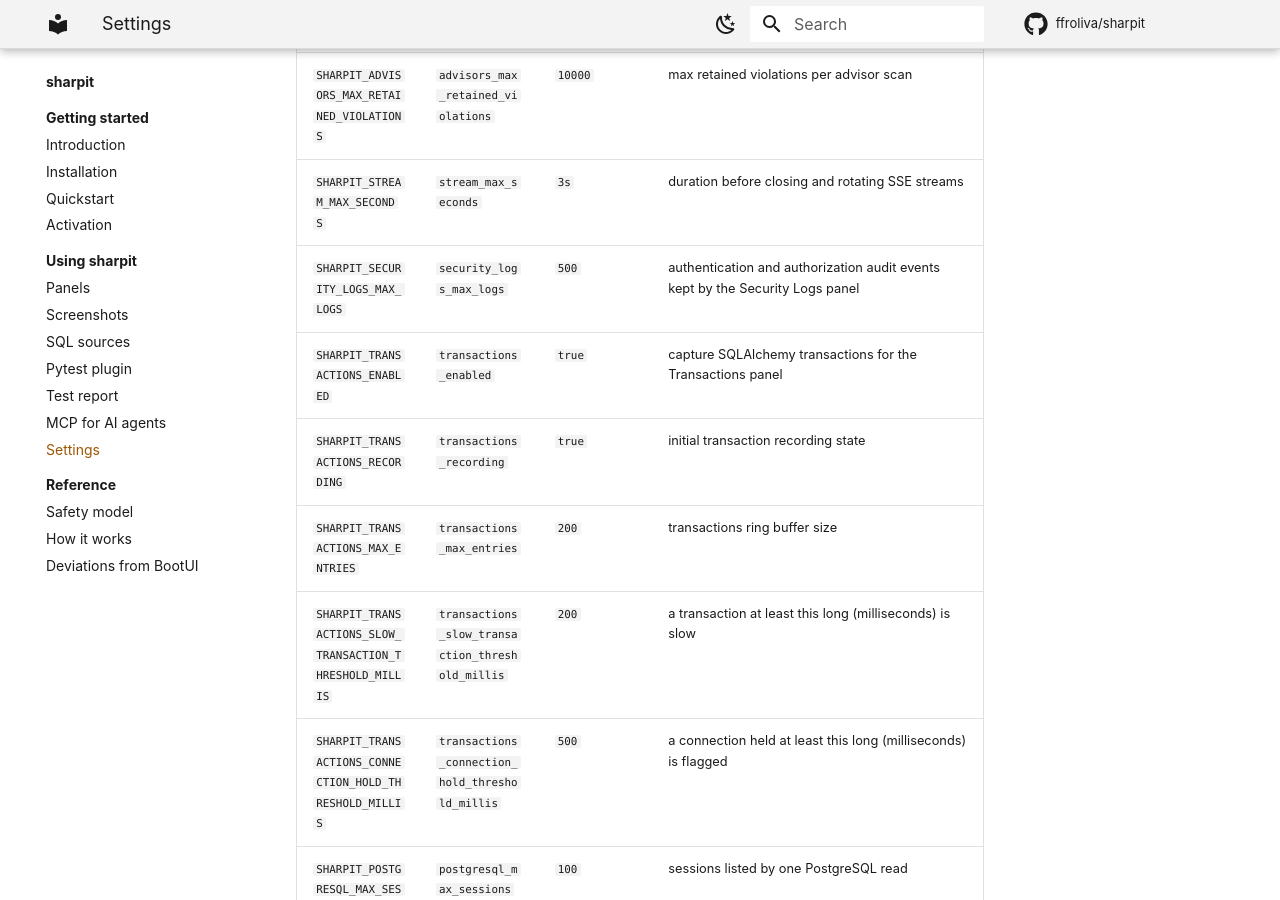
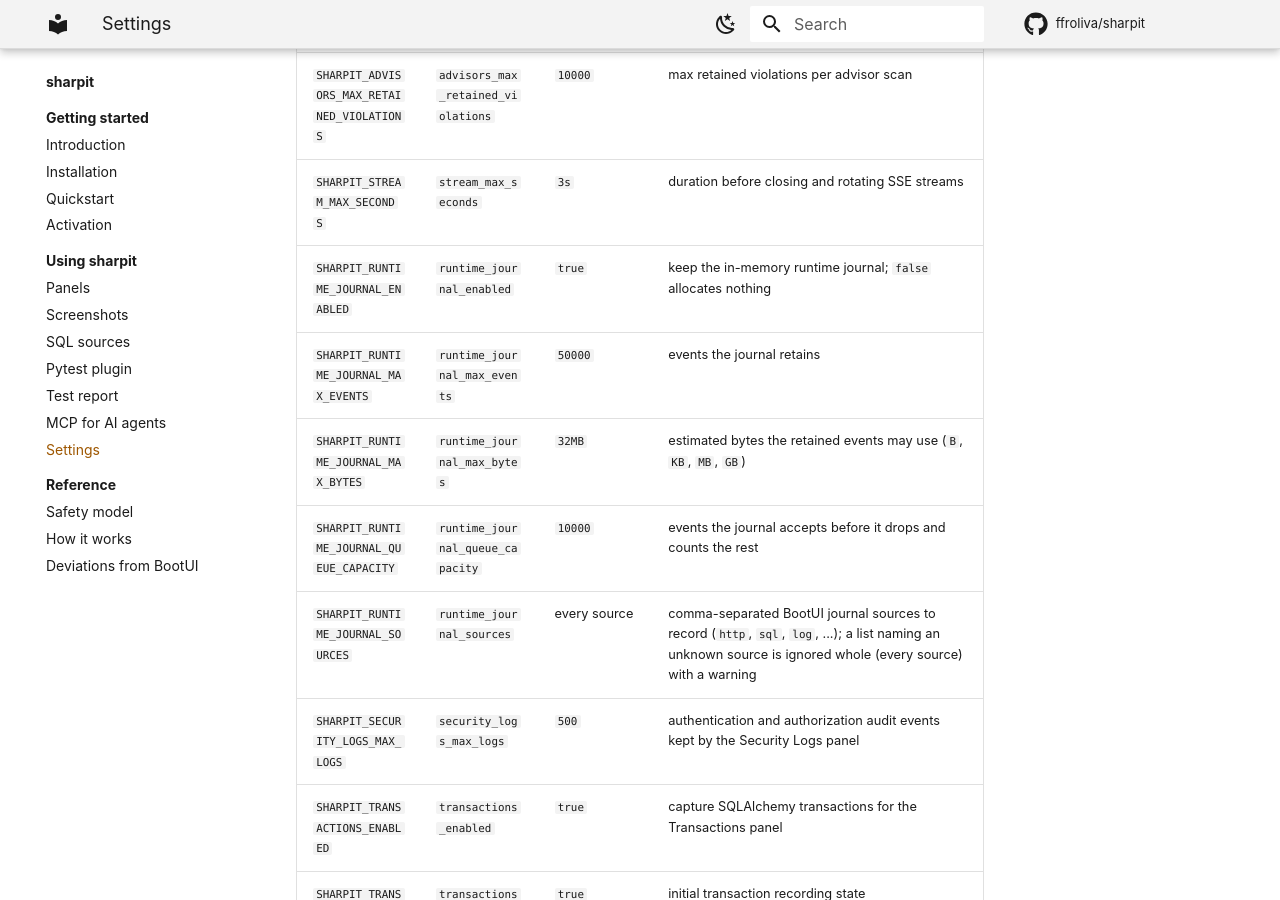
Before and after one commit to ffroliva/sharpit, an MkDocs documentation site: the page built from website/docs/settings.md, in a window 1280 px wide and 900 px high, scrolled down 5752 px. Built offline with MkDocs 1.6.1 and Material for MkDocs 9.7.7, drawn with Linux system fonts in a browser that asks for light colours; comment, search, counter and statistics services are not loaded.

Commit message:
docs: the runtime journal settings, changelog entry and queue-capacity deviation

```diff
--- a/website/docs/settings.md
+++ b/website/docs/settings.md
@@ -73,6 +73,11 @@ keyword**, so a deployment can always force `SHARPIT_ENABLED=OFF`. An empty valu
 | `SHARPIT_THREADS_MAX_STACK_FRAMES` | `threads_max_stack_frames` | `64` | max stack frames per thread or task |
 | `SHARPIT_ADVISORS_MAX_RETAINED_VIOLATIONS` | `advisors_max_retained_violations` | `10000` | max retained violations per advisor scan |
 | `SHARPIT_STREAM_MAX_SECONDS` | `stream_max_seconds` | `3s` | duration before closing and rotating SSE streams |
+| `SHARPIT_RUNTIME_JOURNAL_ENABLED` | `runtime_journal_enabled` | `true` | keep the in-memory runtime journal; `false` allocates nothing |
+| `SHARPIT_RUNTIME_JOURNAL_MAX_EVENTS` | `runtime_journal_max_events` | `50000` | events the journal retains |
+| `SHARPIT_RUNTIME_JOURNAL_MAX_BYTES` | `runtime_journal_max_bytes` | `32MB` | estimated bytes the retained events may use (`B`, `KB`, `MB`, `GB`) |
+| `SHARPIT_RUNTIME_JOURNAL_QUEUE_CAPACITY` | `runtime_journal_queue_capacity` | `10000` | events the journal accepts before it drops and counts the rest |
+| `SHARPIT_RUNTIME_JOURNAL_SOURCES` | `runtime_journal_sources` | every source | comma-separated BootUI journal sources to record (`http`, `sql`, `log`, ...); a list naming an unknown source is ignored whole (every source) with a warning |
 | `SHARPIT_SECURITY_LOGS_MAX_LOGS` | `security_logs_max_logs` | `500` | authentication and authorization audit events kept by the Security Logs panel |
 | `SHARPIT_TRANSACTIONS_ENABLED` | `transactions_enabled` | `true` | capture SQLAlchemy transactions for the Transactions panel |
 | `SHARPIT_TRANSACTIONS_RECORDING` | `transactions_recording` | `true` | initial transaction recording state |
```
Also changed, not shown: CHANGELOG.md, 1 other file.
